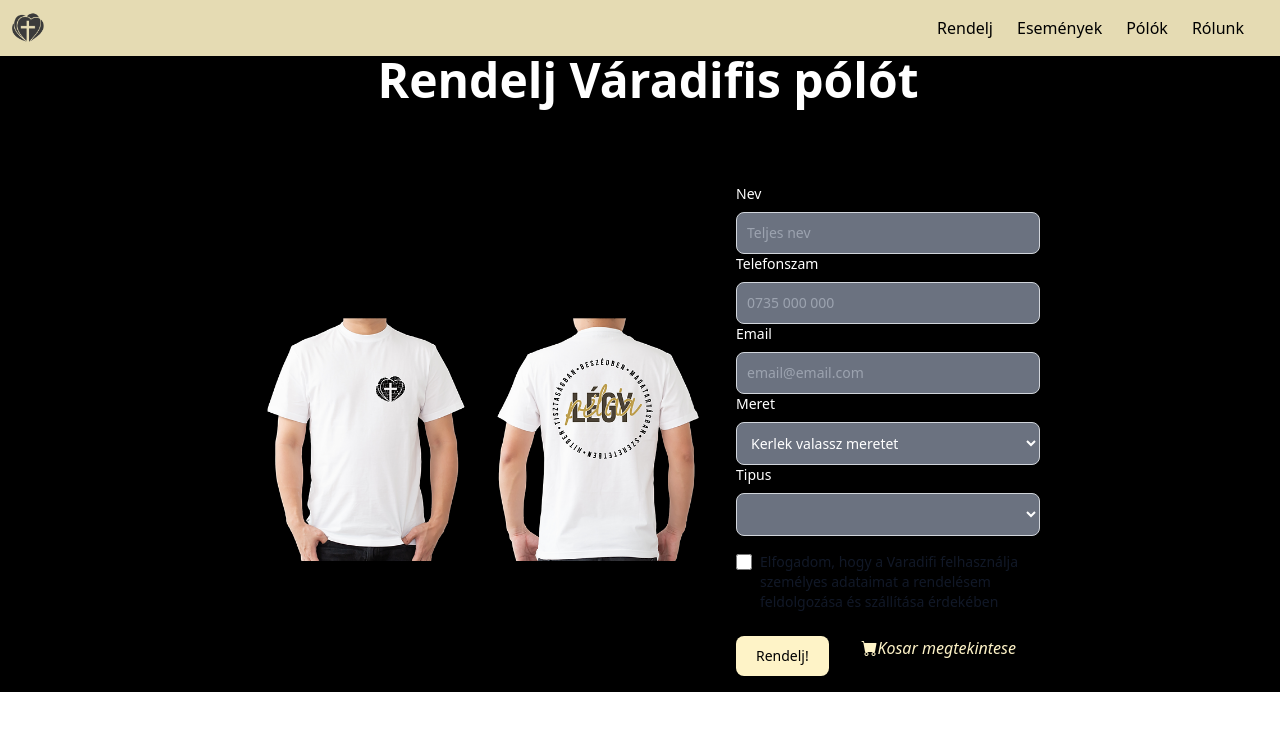
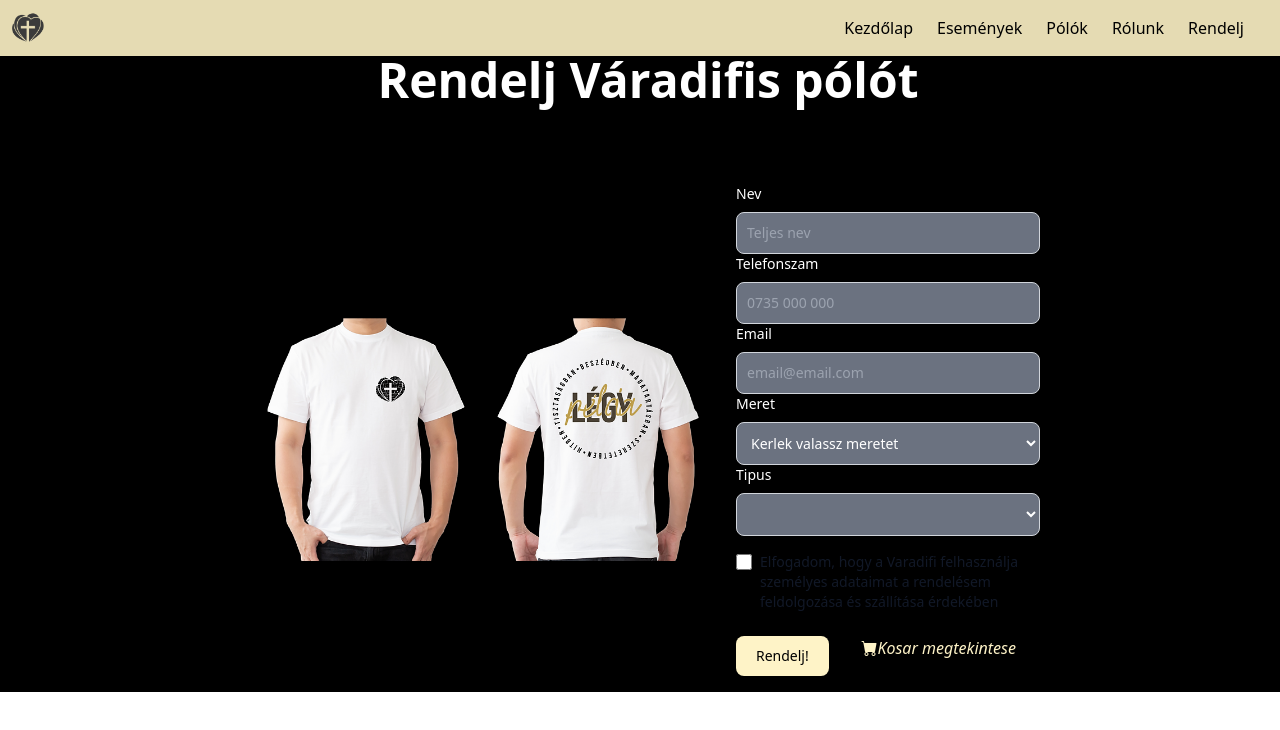
Before and after one commit to RolandSzB/VaradifiStatus3, a Vue app: page /buy in a window 1280 px wide. Shown: the top 730 px of the page. Built offline with nearby package versions, Linux system fonts and the light colour scheme; no server answers.

Commit message:
Header links order changed

```diff
--- a/dev-dist/sw.js
+++ b/dev-dist/sw.js
@@ -82,7 +82,7 @@
     "revision": "3ca0b8505b4bec776b69afdba2768812"
   }, {
     "url": "index.html",
-    "revision": "0.05krh0kaflg"
+    "revision": "0.sh58bats4n"
   }], {});
   workbox.cleanupOutdatedCaches();
   workbox.registerRoute(new workbox.NavigationRoute(workbox.createHandlerBoundToURL("index.html"), {
--- a/src/components/Header.vue
+++ b/src/components/Header.vue
@@ -57,9 +57,12 @@
       </div>
 
       <div class="hidden xl:flex items-center">
-        <router-link to="/buy" class="hover:underline me-6 hover:text-amber-700">
-          Rendelj
-        </router-link>
+        <a
+          @click.prevent="scrollToSection('home')"
+          class="hover:underline me-6 hover:text-amber-700 cursor-pointer"
+        >
+          Kezdőlap
+        </a>
         <a
           @click.prevent="scrollToSection('events')"
           class="hover:underline me-6 hover:text-amber-700 cursor-pointer"
@@ -73,11 +76,14 @@
           Pólók
         </a>
         <a
-          @click.prevent="scrollToSection('eventabouts')"
+          @click.prevent="scrollToSection('about')"
           class="hover:underline me-6 hover:text-amber-700 cursor-pointer"
         >
           Rólunk
         </a>
+        <router-link to="/buy" class="hover:underline me-6 hover:text-amber-700">
+          Rendelj
+        </router-link>
       </div>
 
       <button @click="toggleDropdown" class="text-3xl xl:hidden relative">
@@ -91,13 +97,12 @@
       >
         <ul class="py-2 text-sm text-black text-center">
           <li>
-            <router-link
-              to="/buy"
-              @click="isDropdownOpen = false"
-              class="block py-2 hover:underline hover:text-amber-700"
+            <a
+              @click.prevent="scrollToSection('home')"
+              class="block py-2 hover:underline hover:text-amber-700 cursor-pointer"
             >
-              Rendelj
-            </router-link>
+              Kezdőlap
+            </a>
           </li>
           <li>
             <a
@@ -117,11 +122,20 @@
           </li>
           <li>
             <a
-              @click.prevent="scrollToSection('eventabouts')"
+              @click.prevent="scrollToSection('about')"
               class="block py-2 hover:underline hover:text-amber-700 cursor-pointer"
             >
               Rólunk
             </a>
+          </li>
+          <li>
+            <router-link
+              to="/buy"
+              @click="isDropdownOpen = false"
+              class="block py-2 hover:underline hover:text-amber-700"
+            >
+              Rendelj
+            </router-link>
           </li>
         </ul>
       </div>
```
